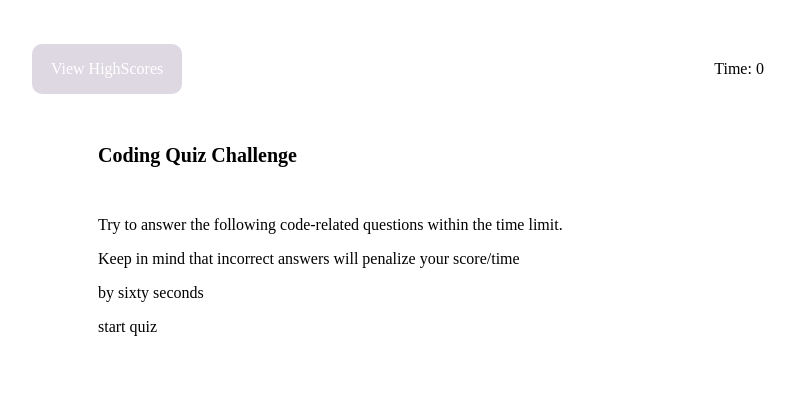
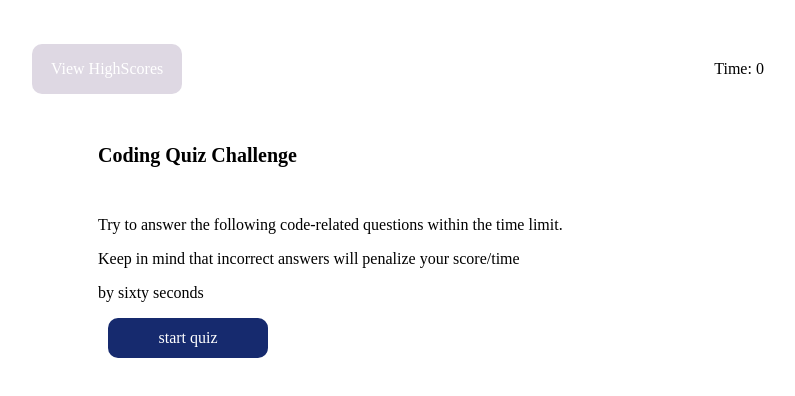
Before and after one commit to gaomaoyuan/online-coding-assessment, a plain HTML site: page index.html in a window 1280 px wide. Shown: the whole page, without its empty margins (242-1037 px from the left). Drawn offline with Linux system fonts and the light colour scheme.

Commit message:
adjust for start button

```diff
--- a/style.css
+++ b/style.css
@@ -56,3 +56,16 @@ main {
 #highscorepage {
   display: none;
 }
+
+.startbtn {
+    background-color: rgb(22, 42, 110);
+    margin: 10px;
+    width: 160px;
+    text-align: center;
+    border-radius: 10px;
+    cursor: pointer;
+}
+.startbtn p {
+    line-height: 40px;
+    color: white;
+}
```
